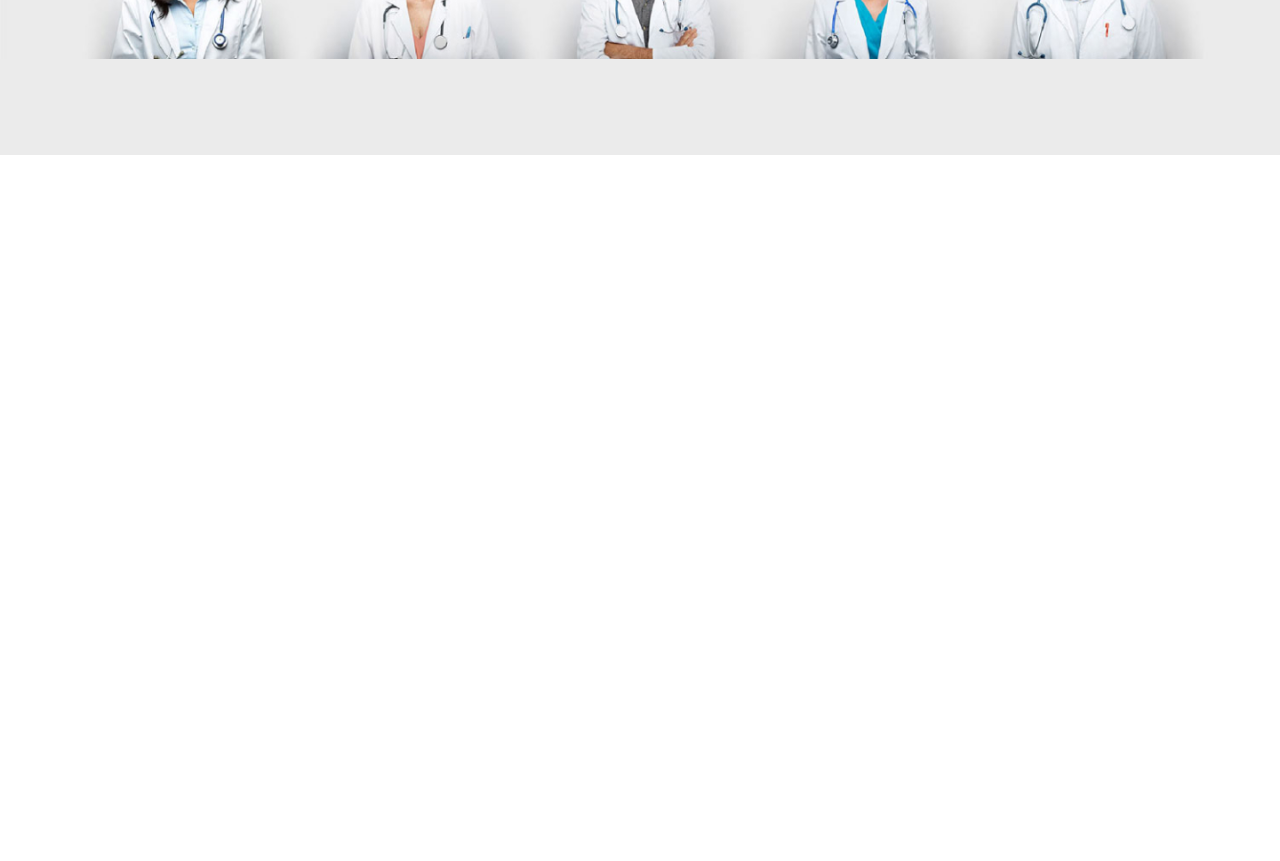
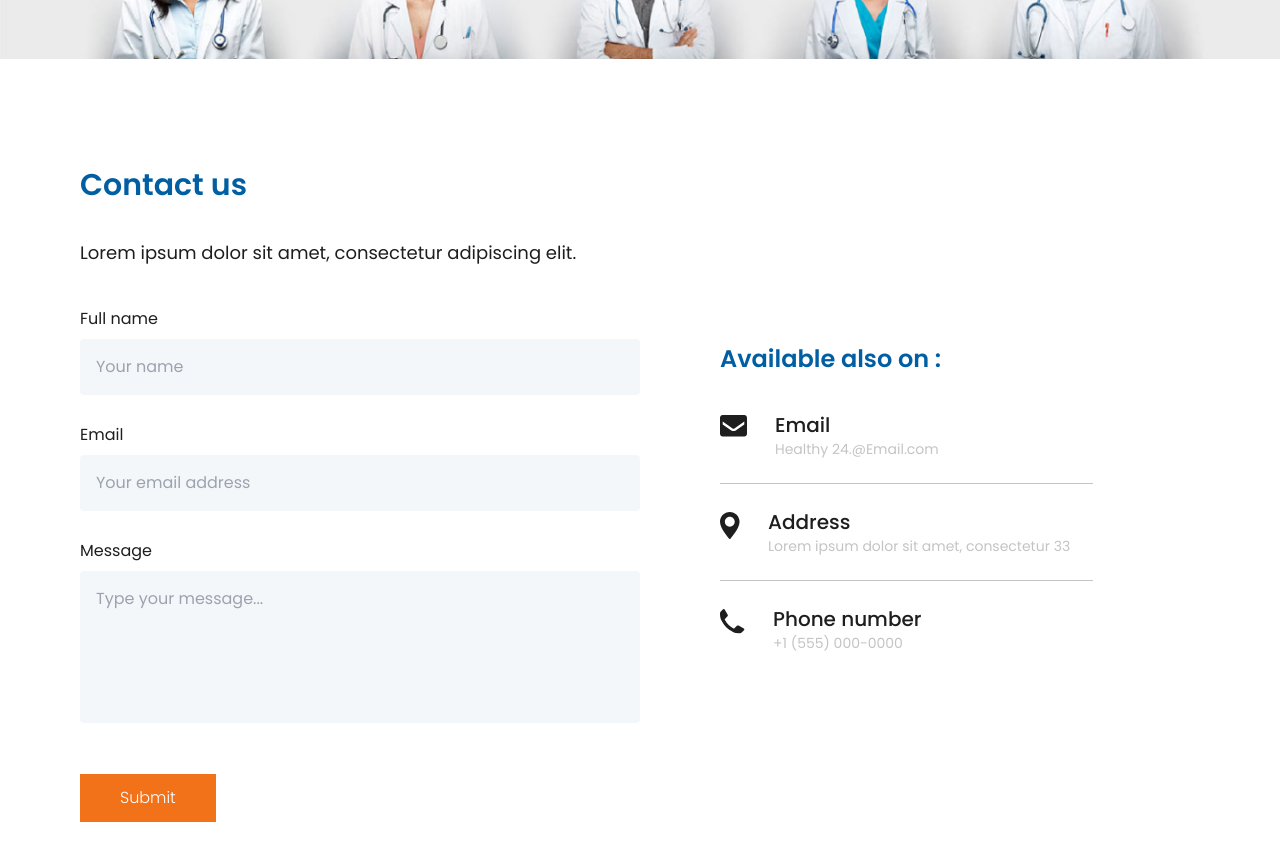
Before and after one commit to MekImEne/helathy24, a React (Create React App) app: page / in a window 1280 px wide. Shown: the part 6480-7341 px from the top of the page. Before the commit the page ends 6635 px from the top, so only its background shows below. Built offline with nearby package versions, Linux system fonts and the light colour scheme.

Commit message:
Contact component

```diff
--- a/src/App.tsx
+++ b/src/App.tsx
@@ -32,8 +32,8 @@ function App() {
       <Feedbacks />
       <FAQ />
       <TeamBanner />
-      {/*<Contact />
-      <Location />
+      <Contact />
+      {/*<Location />
       <Footer /> */}
     </div>
   );
--- a/src/app/components/Contact.tsx
+++ b/src/app/components/Contact.tsx
@@ -1,7 +1,32 @@
 import React from 'react'
+import { email, location, phone } from '../assets'
+import FormContact from './FormContact'
+import ContactItem from './ContactItem'
 
 export default function Contact() {
     return (
-        <div>Contact</div>
+        <div id='contact-us' className="my-20 pb-10 px-20 flex-wrap items-center w-full flex flex-row space-x-20 mb-10">
+            <div className='md:w-6/12'>
+                <div className='py-4 flex flex-col justify-start'>
+
+                    <h1 className='py-3 text-3xl text-BLUE2 font-semibold'>Contact us</h1>
+                    <p className='text-TEXT_GREY font-normal text-lg my-6'>Lorem ipsum dolor sit amet, consectetur adipiscing elit. </p>
+
+                    <FormContact />
+                </div>
+            </div>
+
+            <div className='md:w-4/12 flex flex-col'>
+
+                <h1 className='py-3 text-2xl text-BLUE2 font-semibold'>Available also on :</h1>
+
+                <div className="divide-y divide-GRAY w-full">
+                    <ContactItem icon={email} label="Email" content="Healthy 24.@Email.com" />
+                    <ContactItem icon={location} label="Address" content="Lorem ipsum dolor sit amet, consectetur 33" />
+                    <ContactItem icon={phone} label="Phone number" content="+1 (555) 000-0000" />
+                </div>
+
+            </div>
+        </div>
     )
 }
--- /dev/null
+++ b/src/app/components/ContactItem.tsx
@@ -0,0 +1,19 @@
+import React from 'react'
+
+export default function ContactItem({ icon, label, content }: { icon: string, label: string, content: string }) {
+    return (
+        <div className=" py-6">
+            <div className="flex items-start">
+                <img alt="email" src={icon} className='mt-1 pr-4' />
+                <div className='px-3'>
+                    <span className='text-xl font-medium text-TEXT_GREY'>
+                        {label}
+                    </span>
+                    <p className='text-sm font-normal text-GRAY'>
+                        {content}
+                    </p>
+                </div>
+            </div>
+        </div>
+    )
+}
--- /dev/null
+++ b/src/app/components/FormContact.tsx
@@ -0,0 +1,37 @@
+import React from 'react'
+import Input from './Input'
+
+export default function FormContact() {
+    return (
+        <form className='py-4'>
+            <Input
+                label="Full name"
+                placeholder='Your name'
+                id='fullname'
+                name='fullname'
+            />
+            <Input
+                label="Email"
+                placeholder='Your email address'
+                id='email'
+                name='email'
+            />
+
+            <Input
+                label="Message"
+                placeholder='Type your message...'
+                id='message'
+                name='message'
+                multiline
+            />
+
+            <button
+                className='max-md:w-full my-4 px-10 py-3 rounded-none bg-ORANGE text-WHITE font-light'
+                type="submit"
+            >
+                Submit
+            </button>
+
+        </form>
+    )
+}
--- /dev/null
+++ b/src/app/components/Input.tsx
@@ -0,0 +1,33 @@
+import React from 'react'
+import { InputProps } from '../data/types'
+
+export default function Input({ label, id, name, placeholder, value, multiline, onChange, ...props }: InputProps) {
+    return (
+        <div className='mb-7'>
+            <label className=' text-TEXT_GREY font-normal text-base'>
+                {label}
+            </label>
+            {
+                multiline ?
+                    <textarea
+                        className='bg-GRAY_BACKGROUND p-4 mt-2 w-full rounded resize-none'
+                        placeholder={placeholder}
+                        rows={5}
+                        id={id}
+                        name={name}
+                        value={value}
+                        onChange={onChange}
+                    />
+                    : <input
+                        className='bg-GRAY_BACKGROUND p-4 mt-2 w-full rounded'
+                        placeholder={placeholder}
+                        id={id}
+                        name={name}
+                        value={value}
+                        onChange={onChange}
+                    />
+            }
+
+        </div>
+    )
+}
--- a/src/app/components/TeamBanner.tsx
+++ b/src/app/components/TeamBanner.tsx
@@ -3,7 +3,7 @@ import { doctors } from '../assets'
 
 export default function TeamBanner() {
     return (
-        <div id="team-banner" className='w-full bg-LIGHT_GRAY py-24'>
+        <div id="team-banner" className='w-full bg-LIGHT_GRAY pt-24'>
             <div className=''>
                 <div className='py-4 text-center'>
                     <p className='text-4xl mx-96 font-semibold text-BLACK'>
--- a/src/app/data/types.tsx
+++ b/src/app/data/types.tsx
@@ -2,3 +2,15 @@ export type NavbarItem = {
     id: string;
     label: string;
 };
+
+export type InputProps = {
+    label: string,
+    id: string,
+    name: string,
+    placeholder: string,
+    value?: string,
+    multiline?: boolean,
+    onChange?: (
+        e: React.ChangeEvent<HTMLTextAreaElement | HTMLInputElement>
+    ) => void
+};
```
Also changed, not shown: src/app/assets/index.tsx (+7 -1 lines).
